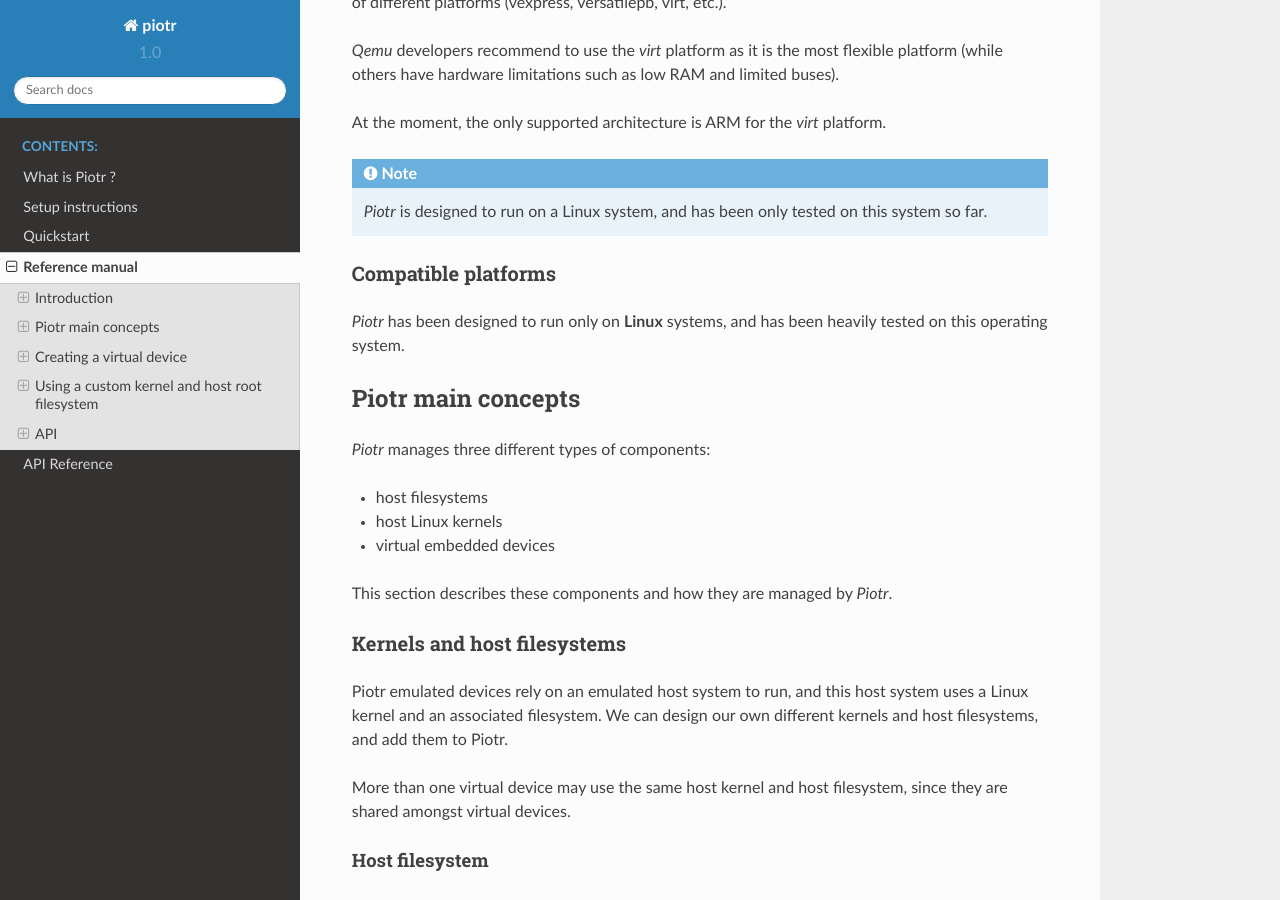
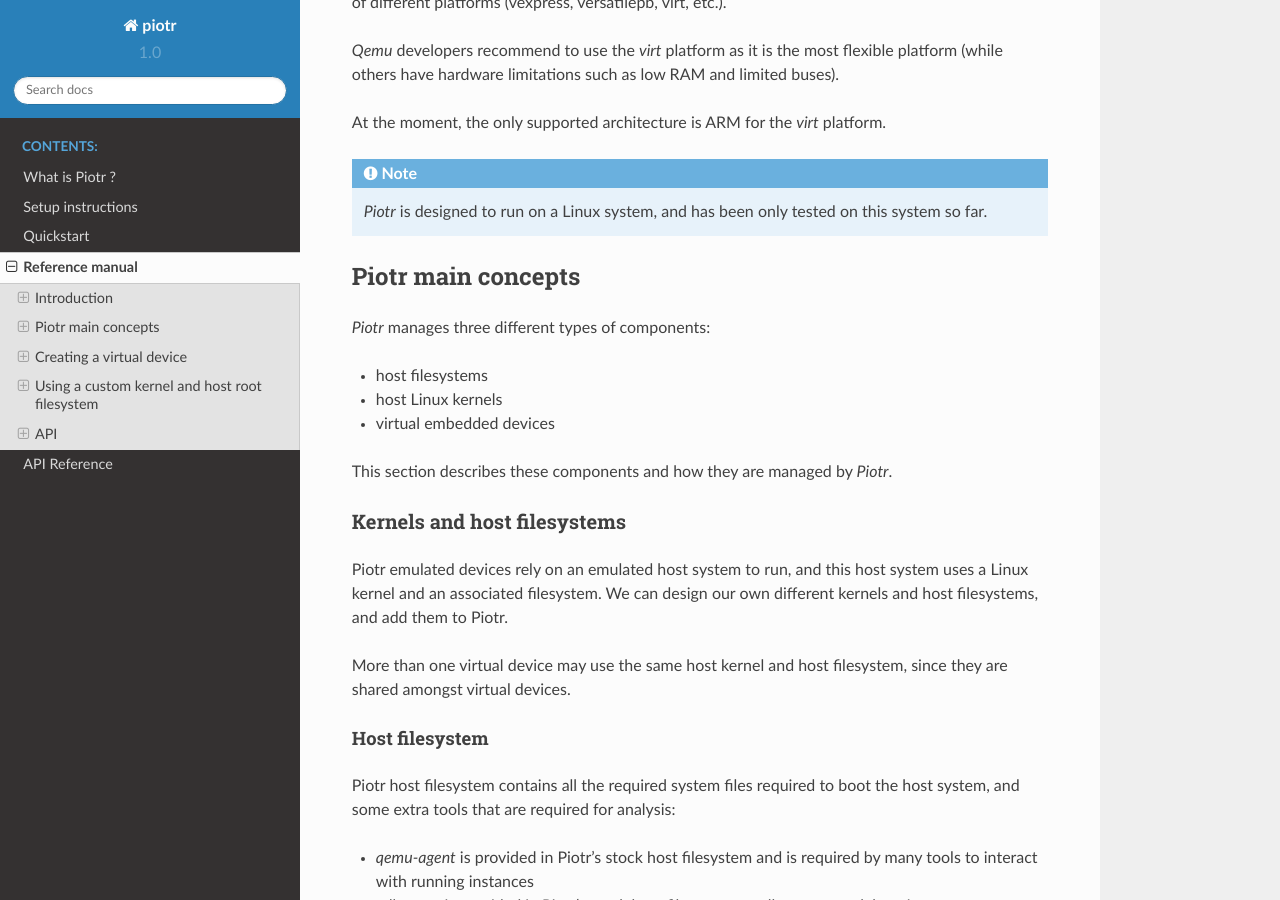
Before and after one commit to virtualabs/piotr, a Sphinx documentation site: the page built from docs/source/manual.rst, in a window 1280 px wide and 900 px high, scrolled down 1265 px. Built offline with Sphinx 7.4.7 and the Read the Docs theme 2.0.0, drawn with Linux system fonts in a browser that asks for light colours.

Commit message:
Removed duplicate information.

```diff
--- a/docs/source/manual.rst
+++ b/docs/source/manual.rst
@@ -66,13 +66,6 @@
 .. note::
 
     *Piotr* is designed to run on a Linux system, and has been only tested on this system so far.
-
-
-Compatible platforms
---------------------
-
-*Piotr* has been designed to run only on **Linux** systems, and has been heavily tested
-on this operating system.
 
 
 Piotr main concepts
```
